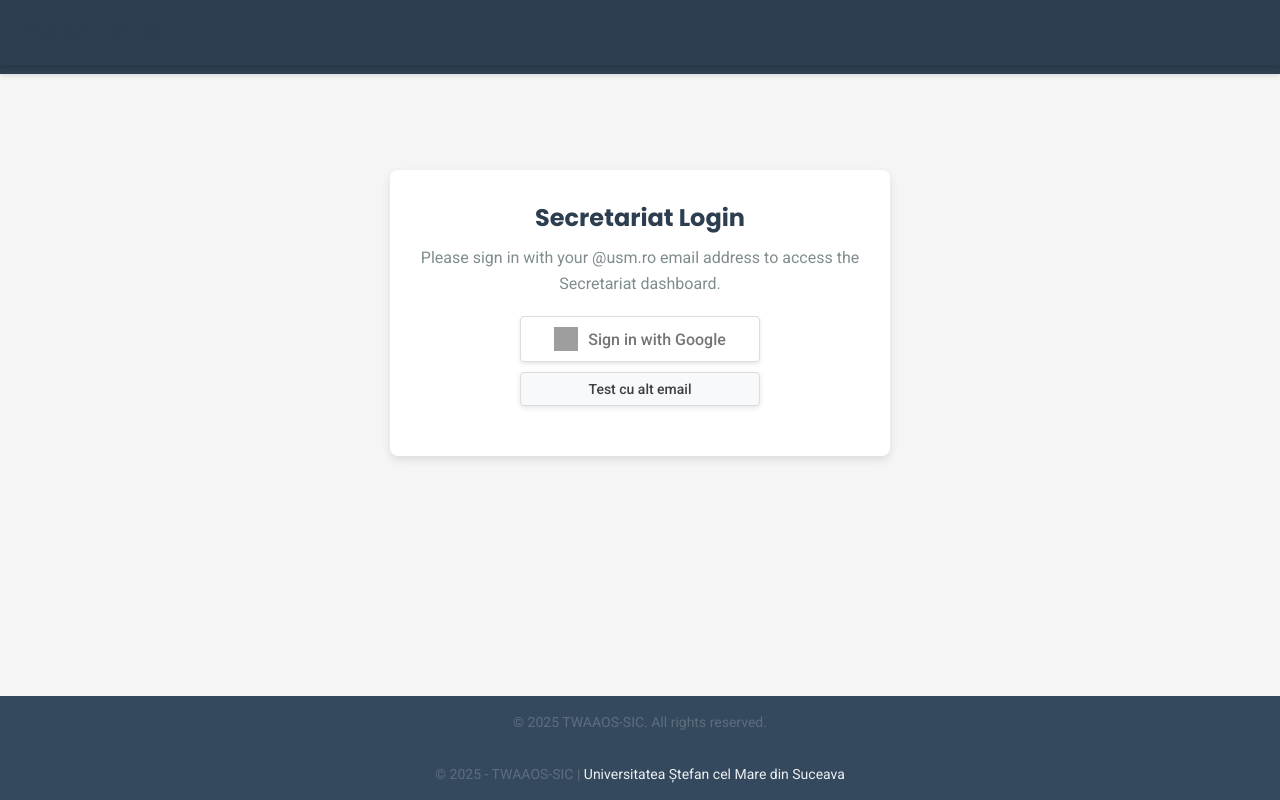
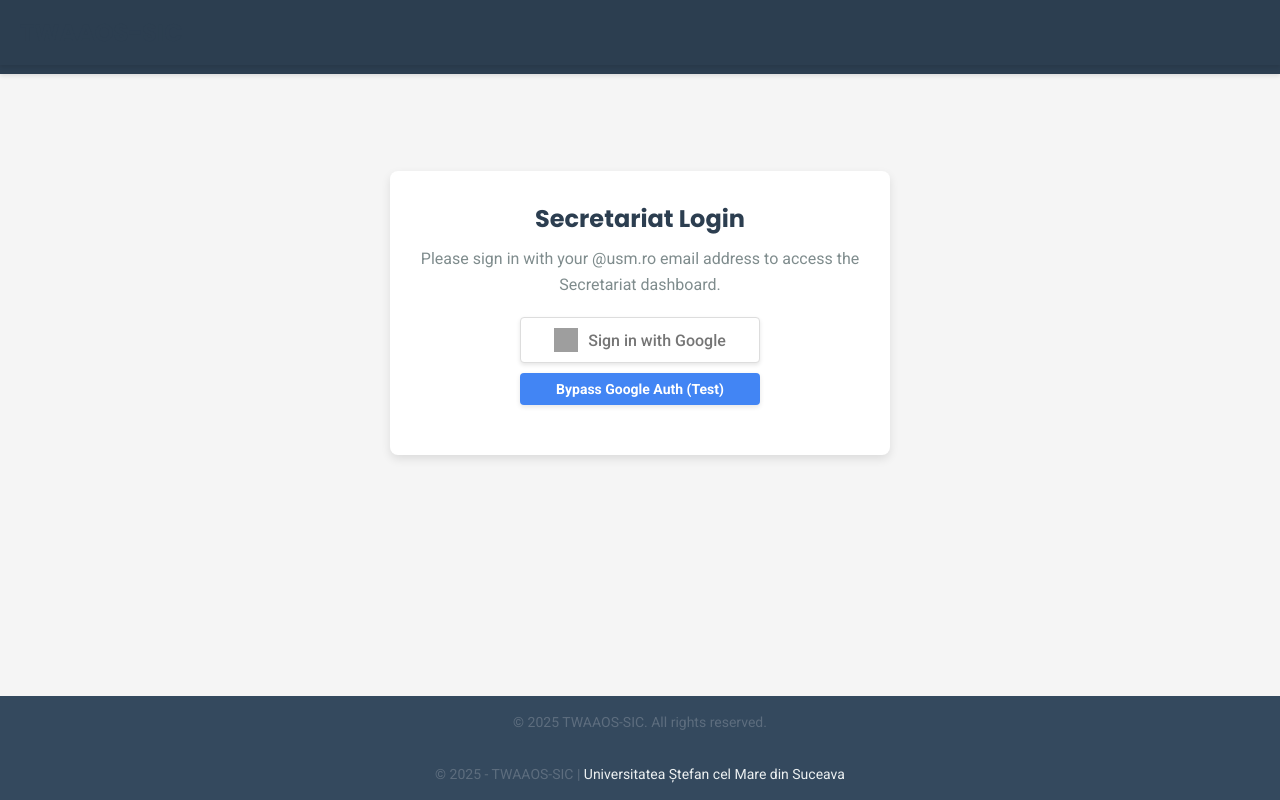
Before and after one commit to razvanalexuc/frontendtwaaos, a React (Create React App) app: page / in a window 1280 px wide. Both pictures are taken after a click on the element 218 px from the left and 870 px from the top of the page. Shown: the part 126-926 px from the top of the page. Built offline with nearby package versions, Linux system fonts and the light colour scheme; no server answers; grey boxes are pictures that could not be loaded.

Commit message:
Implement Google Auth bypass button and Sign Out button for all roles

```diff
--- a/src/components/GroupLeaderApp.js
+++ b/src/components/GroupLeaderApp.js
@@ -32,8 +32,15 @@ const GroupLeaderApp = () => {
   };
 
   const handleLogout = () => {
+    // Șterge datele de autentificare din localStorage
+    localStorage.removeItem('googleToken');
+    localStorage.removeItem('userData');
+
+    // Resetează starea componentei
     setIsAuthenticated(false);
     setUser(null);
+
+    console.log('Utilizator delogat din Group Leader');
   };
 
   return (
@@ -43,8 +50,22 @@ const GroupLeaderApp = () => {
           <h1>TWAAOS-SIC</h1>
         </div>
         {isAuthenticated && (
-          <div className="user-welcome">
+          <div className="user-welcome" style={{ display: 'flex', alignItems: 'center', gap: '15px' }}>
             <span>Welcome, {user.name}</span>
+            <button
+              onClick={handleLogout}
+              style={{
+                padding: '6px 12px',
+                backgroundColor: '#e74c3c',
+                color: 'white',
+                border: 'none',
+                borderRadius: '4px',
+                fontWeight: 'bold',
+                cursor: 'pointer'
+              }}
+            >
+              Sign Out
+            </button>
           </div>
         )}
       </header>
--- a/src/components/SecretariatApp.js
+++ b/src/components/SecretariatApp.js
@@ -20,8 +20,15 @@ const SecretariatApp = () => {
   };
 
   const handleLogout = () => {
+    // Șterge datele de autentificare din localStorage
+    localStorage.removeItem('googleToken');
+    localStorage.removeItem('userData');
+
+    // Resetează starea componentei
     setIsAuthenticated(false);
     setUser(null);
+
+    console.log('Utilizator delogat din Secretariat');
   };
 
   return (
@@ -31,8 +38,22 @@ const SecretariatApp = () => {
           <h1>TWAAOS-SIC</h1>
         </div>
         {isAuthenticated && (
-          <div className="user-welcome">
+          <div className="user-welcome" style={{ display: 'flex', alignItems: 'center', gap: '15px' }}>
             <span>Welcome, {user.name}</span>
+            <button
+              onClick={handleLogout}
+              style={{
+                padding: '6px 12px',
+                backgroundColor: '#e74c3c',
+                color: 'white',
+                border: 'none',
+                borderRadius: '4px',
+                fontWeight: 'bold',
+                cursor: 'pointer'
+              }}
+            >
+              Sign Out
+            </button>
           </div>
         )}
       </header>
--- a/src/components/TeacherApp.js
+++ b/src/components/TeacherApp.js
@@ -8,19 +8,29 @@ const TeacherApp = () => {
   const [user, setUser] = useState(null);
 
   const handleLoginSuccess = (userData) => {
-    // In a real app, you would validate if the email domain is @usm.ro
-    // and check if the user is registered as a teacher
-    if (userData.email.endsWith('@usm.ro')) {
+    // Verifică dacă este un utilizator de test sau dacă are domeniul corect
+    const isTestUser = userData.email.includes('test.') && userData.role === 'TEACHER';
+
+    if (isTestUser || userData.email.endsWith('@usm.ro')) {
+      console.log('Autentificare reușită:', userData);
       setIsAuthenticated(true);
       setUser(userData);
     } else {
+      console.error('Acces refuzat. Email invalid:', userData.email);
       alert('Access denied. Only @usm.ro email addresses are allowed.');
     }
   };
 
   const handleLogout = () => {
+    // Șterge datele de autentificare din localStorage
+    localStorage.removeItem('googleToken');
+    localStorage.removeItem('userData');
+
+    // Resetează starea componentei
     setIsAuthenticated(false);
     setUser(null);
+
+    console.log('Utilizator delogat din Teacher');
   };
 
   return (
@@ -30,8 +40,22 @@ const TeacherApp = () => {
           <h1>TWAAOS-SIC</h1>
         </div>
         {isAuthenticated && (
-          <div className="user-welcome">
+          <div className="user-welcome" style={{ display: 'flex', alignItems: 'center', gap: '15px' }}>
             <span>Welcome, {user.name}</span>
+            <button
+              onClick={handleLogout}
+              style={{
+                padding: '6px 12px',
+                backgroundColor: '#e74c3c',
+                color: 'white',
+                border: 'none',
+                borderRadius: '4px',
+                fontWeight: 'bold',
+                cursor: 'pointer'
+              }}
+            >
+              Sign Out
+            </button>
           </div>
         )}
       </header>
--- a/src/components/auth/GoogleAuth.js
+++ b/src/components/auth/GoogleAuth.js
@@ -120,10 +120,186 @@ const GoogleAuth = ({ onLoginSuccess, onLogout }) => {
     }
   };
 
-  // Funcția pentru testarea cu diferite adrese de email
-  const testWithEmail = () => {
-    alert('În modul de autentificare reală cu Google, nu puteți testa cu adrese de email personalizate. Vă rugăm să vă autentificați cu contul dvs. Google.');
+  // Funcția pentru testarea cu diferite adrese de email și bypass Google Auth
+  const testWithEmail = async () => {
+    setIsLoading(true);
+    setError(null);
+
+    // Aflăm URL-ul curent pentru debug
+    const currentUrl = window.location.href;
+    console.log('URL curent:', currentUrl);
+
+    // Determinăm rolul în funcție de componenta părinte
+    // În loc să ne bazăm pe URL, verificăm direct ce componentă este folosită
+    let role = 'STUDENT';
+    let email = 'test.student@student.usv.ro';
+    let domain = 'student.usv.ro';
+
+    // Verificăm dacă suntem în pagina de cadru didactic
+    const isTeacherPage = document.querySelector('.teacher-app') !== null ||
+                         currentUrl.includes('teacher');
+
+    // Verificăm dacă suntem în pagina de secretariat
+    const isSecretariatPage = document.querySelector('.secretariat-app') !== null ||
+                             currentUrl.includes('secretariat');
+
+    // Verificăm dacă suntem în pagina de șef grupă
+    const isGroupLeaderPage = document.querySelector('.group-leader-app') !== null ||
+                              currentUrl.includes('groupLeader');
+
+    // Verificăm dacă suntem în pagina de admin
+    const isAdminPage = document.querySelector('.admin-app') !== null ||
+                        currentUrl.includes('admin');
+
+    console.log('Detectare pagini:', {
+      isTeacherPage,
+      isSecretariatPage,
+      isGroupLeaderPage,
+      isAdminPage
+    });
+
+    if (isTeacherPage) {
+      // Cadru didactic - domeniu @usm.ro
+      role = 'TEACHER';
+      email = 'test.teacher@usm.ro';
+      domain = 'usm.ro';
+      console.log('Rol detectat: Cadru didactic');
+    } else if (isAdminPage) {
+      // Admin - domeniu @usm.ro
+      role = 'ADMIN';
+      email = 'test.admin@usm.ro';
+      domain = 'usm.ro';
+      console.log('Rol detectat: Admin');
+    } else if (isSecretariatPage) {
+      // Secretariat - domeniu @usm.ro
+      role = 'SECRETARY';
+      email = 'test.secretary@usm.ro';
+      domain = 'usm.ro';
+      console.log('Rol detectat: Secretariat');
+    } else if (isGroupLeaderPage) {
+      // Șef grupă - domeniu @student.usv.ro
+      role = 'GROUP_LEADER';
+      email = 'test.groupleader@student.usv.ro';
+      domain = 'student.usv.ro';
+      console.log('Rol detectat: Șef grupă');
+    } else {
+      console.log('Niciun rol specific detectat, folosim rolul implicit: Student');
+    }
+
+    // Creează un utilizator de test
+    const userData = {
+      email: email,
+      name: `Test ${role}`,
+      imageUrl: 'https://ui-avatars.com/api/?name=Test+User&background=random',
+      role: role
+    };
+
+    // Ne asigurăm că rolul și domeniul email-ului sunt corelate corect
+    if (userData.email.endsWith('@usm.ro')) {
+      // Pentru emailuri @usm.ro, asigurăm rolul corect în funcție de pagină
+      if (window.location.href.includes('teacher')) {
+        userData.role = 'TEACHER';
+      } else if (window.location.href.includes('secretariat')) {
+        userData.role = 'SECRETARY';
+      } else if (window.location.href.includes('admin')) {
+        userData.role = 'ADMIN';
+      }
+    } else if (userData.email.endsWith('@student.usv.ro')) {
+      // Pentru emailuri @student.usv.ro, asigurăm rolul corect în funcție de pagină
+      if (window.location.href.includes('groupLeader')) {
+        userData.role = 'GROUP_LEADER';
+      } else {
+        userData.role = 'STUDENT';
+      }
+    }
+
+    const testToken = 'test_token_for_automated_testing';
+
+    // Încearcă comunicarea cu backend-ul pentru autentificare
+    try {
+      console.log('Se încearcă comunicarea cu backend-ul...');
+      console.log('Rol detectat:', role);
+      console.log('Email:', email);
+
+      // Trimite cerere către backend pentru autentificare cu token-ul de test
+      const response = await Promise.race([
+        fetch('http://localhost:5000/api/auth/login', {
+          method: 'POST',
+          headers: {
+            'Content-Type': 'application/json',
+            'Accept': 'application/json',
+            'Origin': window.location.origin
+          },
+          body: JSON.stringify({
+            googleToken: testToken
+          }),
+          // Adaugăm aceste opțiuni pentru a rezolva problemele CORS
+          mode: 'cors',
+          credentials: 'omit'  // Schimbăm la 'omit' pentru a evita probleme CORS
+        }),
+        // Timeout după 3 secunde dacă backend-ul nu răspunde
+        new Promise((_, reject) =>
+          setTimeout(() => reject(new Error('Timeout - backend-ul nu răspunde')), 3000)
+        )
+      ]);
+
+      if (!response.ok) {
+        const errorText = await response.text();
+        let errorMessage = 'Eroare la autentificare';
+
+        try {
+          const errorData = JSON.parse(errorText);
+          errorMessage = errorData.message || errorMessage;
+        } catch (e) {
+          // Dacă răspunsul nu este JSON valid, folosim textul brut
+          errorMessage = errorText || errorMessage;
+        }
+
+        throw new Error(errorMessage);
+      }
+
+      const responseData = await response.json();
+      console.log('Răspuns de la backend:', responseData);
+
+      // Salvează token-ul și datele utilizatorului primite de la backend
+      localStorage.setItem('googleToken', testToken);
+      localStorage.setItem('userData', JSON.stringify(responseData.user || userData));
+
+      // Actualizează starea componentei
+      setUser(responseData.user || userData);
+      setIsSignedIn(true);
+      setError(null);
+
+      // Apelează callback-ul de succes
+      if (onLoginSuccess) {
+        onLoginSuccess(responseData.user || userData);
+      }
+
+      return; // Ieșim din funcție dacă autentificarea cu backend a reușit
+    } catch (error) {
+      console.error('Eroare la autentificarea cu token de test:', error);
+      console.log('Folosim autentificare locală ca fallback');
+
+      // Folosim autentificarea locală ca fallback
+      localStorage.setItem('googleToken', testToken);
+      localStorage.setItem('userData', JSON.stringify(userData));
+
+      // Actualizează starea componentei
+      setUser(userData);
+      setIsSignedIn(true);
+      setError(null);
+    }
+
+    // Apelează callback-ul de succes
+    if (onLoginSuccess) {
+      onLoginSuccess(userData);
+    }
+
+    setIsLoading(false);
   };
+
+  // Verifică dacă există un token în localStorage
+  const hasToken = localStorage.getItem('googleToken') !== null;
 
   return (
     <div className="google-auth-container">
@@ -163,6 +339,19 @@ const GoogleAuth = ({ onLoginSuccess, onLogout }) => {
           Se încarcă...
         </div>
       )}
+      {/* Buton de Sign Out global - mereu vizibil dacă există un token */}
+      {hasToken && (
+        <div style={{ marginBottom: '20px' }}>
+          <button
+            className="signout-button"
+            onClick={handleSignOut}
+            style={{ padding: '8px 16px', backgroundColor: '#e74c3c', color: 'white', border: 'none', borderRadius: '4px', fontWeight: 'bold', width: '100%' }}
+          >
+            Sign Out
+          </button>
+        </div>
+      )}
+
       {!isSignedIn ? (
         <div>
           <button
@@ -177,24 +366,26 @@ const GoogleAuth = ({ onLoginSuccess, onLogout }) => {
             />
             Sign in with Google
           </button>
-          <button
-            className="test-button"
-            onClick={testWithEmail}
-            style={{ marginTop: '10px', padding: '8px 16px' }}
-          >
-            Test cu alt email
-          </button>
+          <div style={{ display: 'flex', flexDirection: 'column', gap: '10px', marginTop: '10px' }}>
+            <button
+              className="test-button"
+              onClick={testWithEmail}
+              style={{ padding: '8px 16px', backgroundColor: '#4285f4', color: 'white', border: 'none', borderRadius: '4px', fontWeight: 'bold' }}
+            >
+              Bypass Google Auth (Test)
+            </button>
+          </div>
         </div>
       ) : (
         <div className="user-profile">
           <img
-            src={user.imageUrl}
-            alt={user.name}
+            src={user.imageUrl || 'https://via.placeholder.com/50'}
+            alt={user.name || 'User'}
             className="user-image"
           />
           <div className="user-info">
-            <p className="user-name">{user.name}</p>
-            <p className="user-email">{user.email}</p>
+            <p className="user-name">{user.name || 'Test User'}</p>
+            <p className="user-email">{user.email || 'test@example.com'}</p>
             <button
               className="signout-button"
               onClick={handleSignOut}
```
